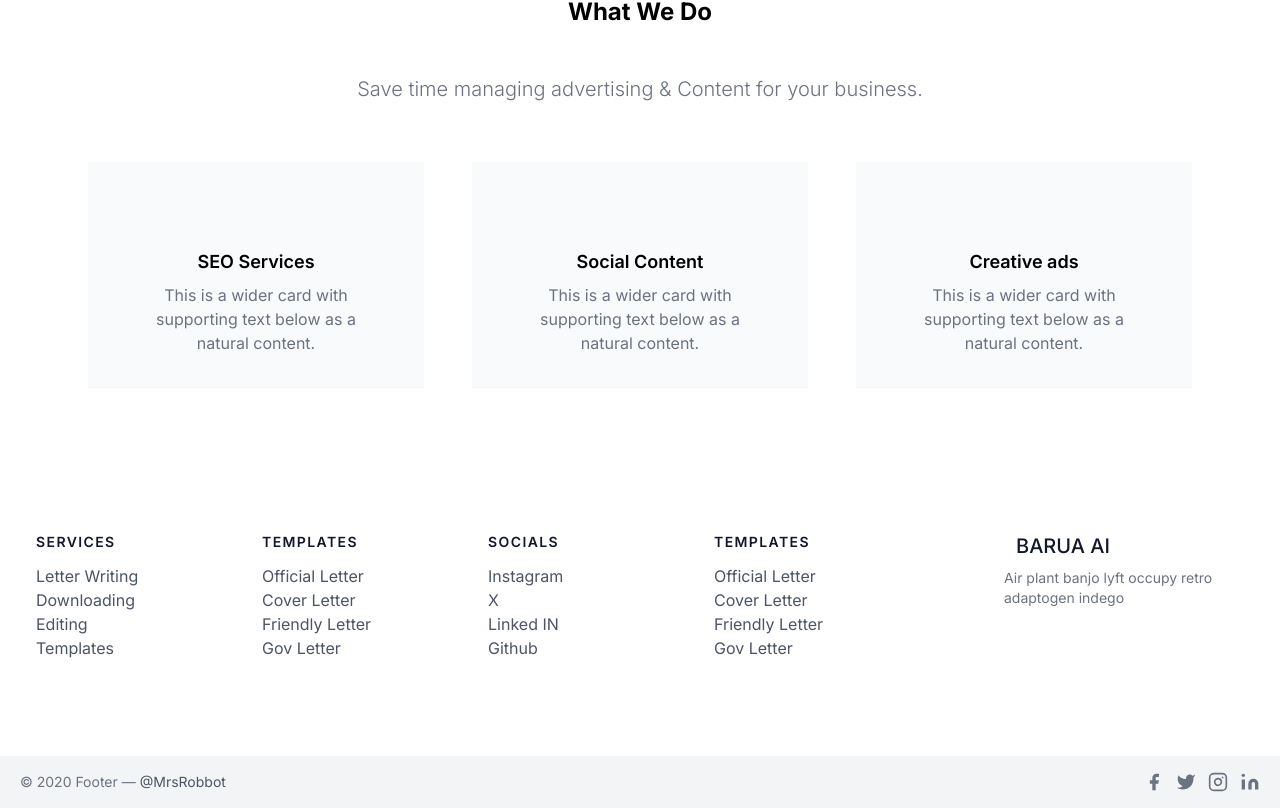
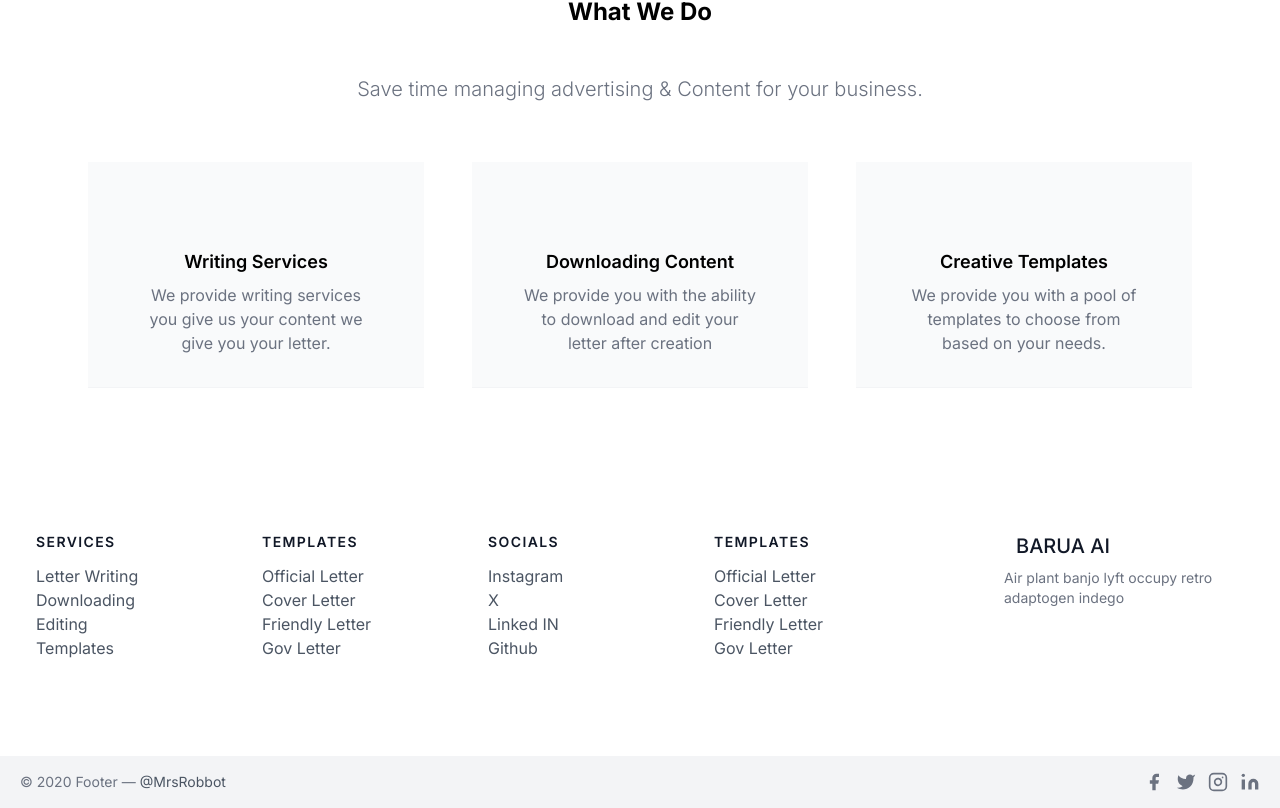
Before and after one commit to Gabriel-Dee/barua, a Next.js app: page / in a window 1280 px wide. Shown: the part 1358-2166 px from the top of the page. Built offline with nearby package versions, Linux system fonts and the light colour scheme.

Commit message:
Update servicesData.ts

```diff
--- a/app/components/servicesData.ts
+++ b/app/components/servicesData.ts
@@ -1,17 +1,17 @@
 export const services = [
     {
-      title: 'SEO Services',
+      title: 'Writing Services',
       icon: 'bi-search',
-      description: 'This is a wider card with supporting text below as a natural content.',
+      description: 'We provide writing services you give us your content we give you your letter.',
     },
     {
-      title: 'Social Content',
+      title: 'Downloading Content',
       icon: 'bi-chat-square-dots',
-      description: 'This is a wider card with supporting text below as a natural content.',
+      description: 'We provide you with the ability to download and edit your letter after creation',
     },
     {
-      title: 'Creative ads',
+      title: 'Creative Templates',
       icon: 'bi-badge-ad',
-      description: 'This is a wider card with supporting text below as a natural content.',
+      description: 'We provide you with a pool of templates to choose from based on your needs.',
     },
   ];
```
